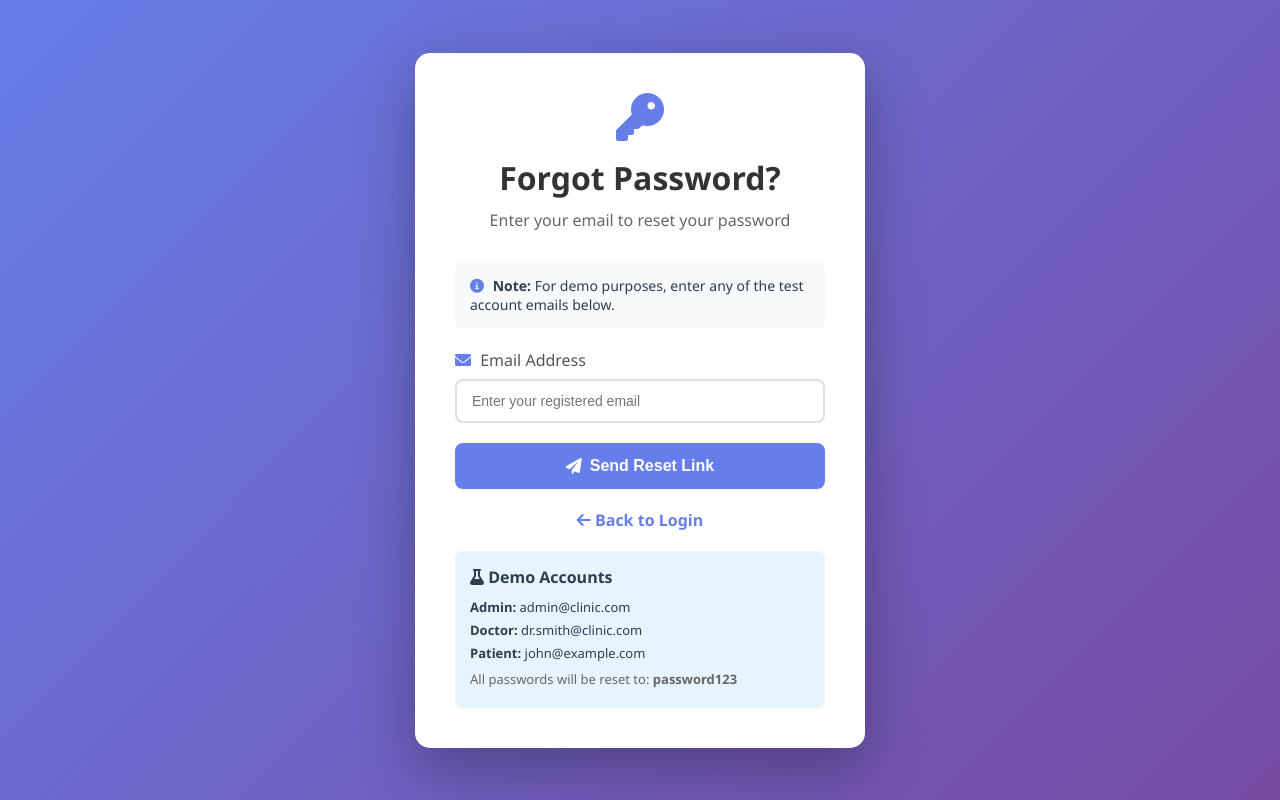
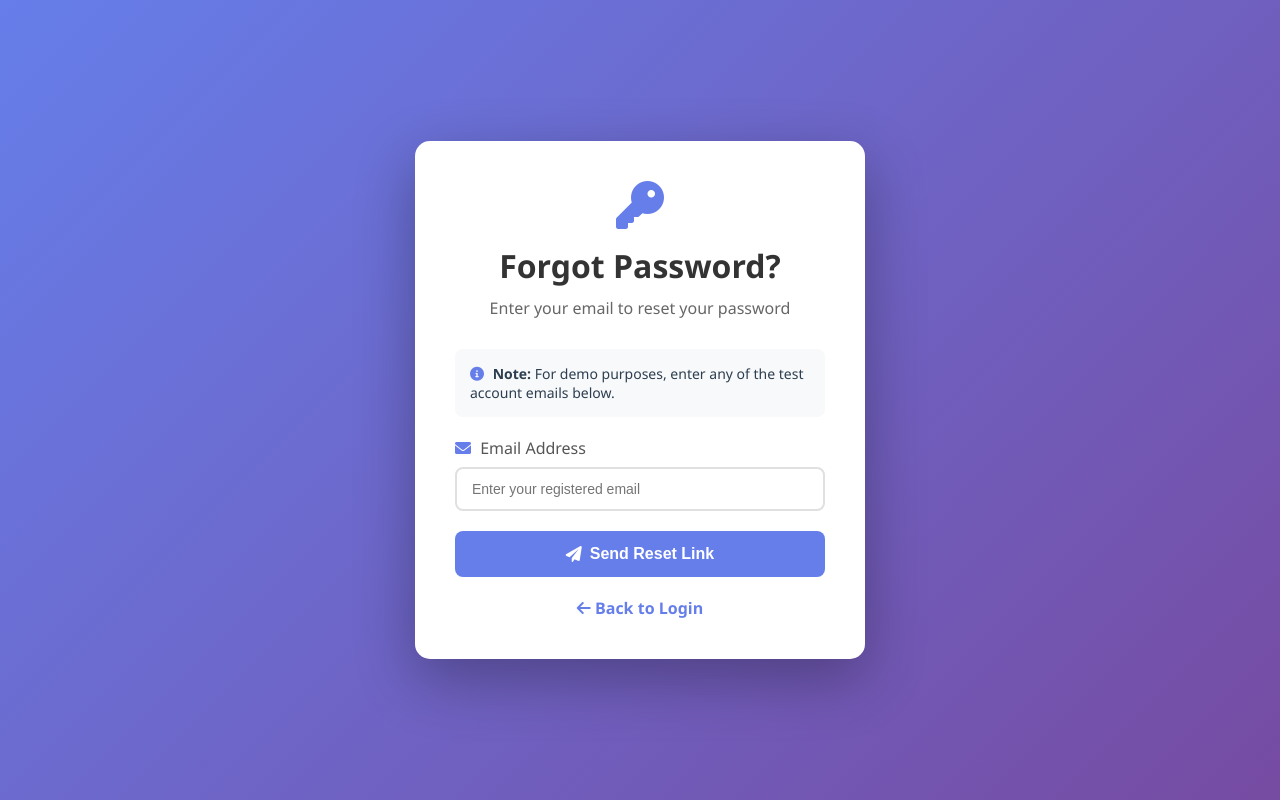
Before and after one commit to Titan419/clinic-system, a PHP site: page /forgot-password.php in a window 1280 px wide. Run offline with PHP 8.4, Linux system fonts and the light colour scheme.

Commit message:
Update forgot-password.php

```diff
--- a/forgot-password.php
+++ b/forgot-password.php
@@ -320,13 +320,7 @@ if ($_SERVER['REQUEST_METHOD'] == 'POST' && isset($_POST['check_email'])) {
                 </div>
             </form>
 
-            <div class="demo-accounts">
-                <h4><i class="fas fa-flask"></i> Demo Accounts</h4>
-                <p><strong>Admin:</strong> admin@clinic.com</p>
-                <p><strong>Doctor:</strong> dr.smith@clinic.com</p>
-                <p><strong>Patient:</strong> john@example.com</p>
-                <p style="margin-top: 8px; color: #666;">All passwords will be reset to: <strong>password123</strong></p>
-            </div>
+
         </div>
     </div>
 </body>
```
